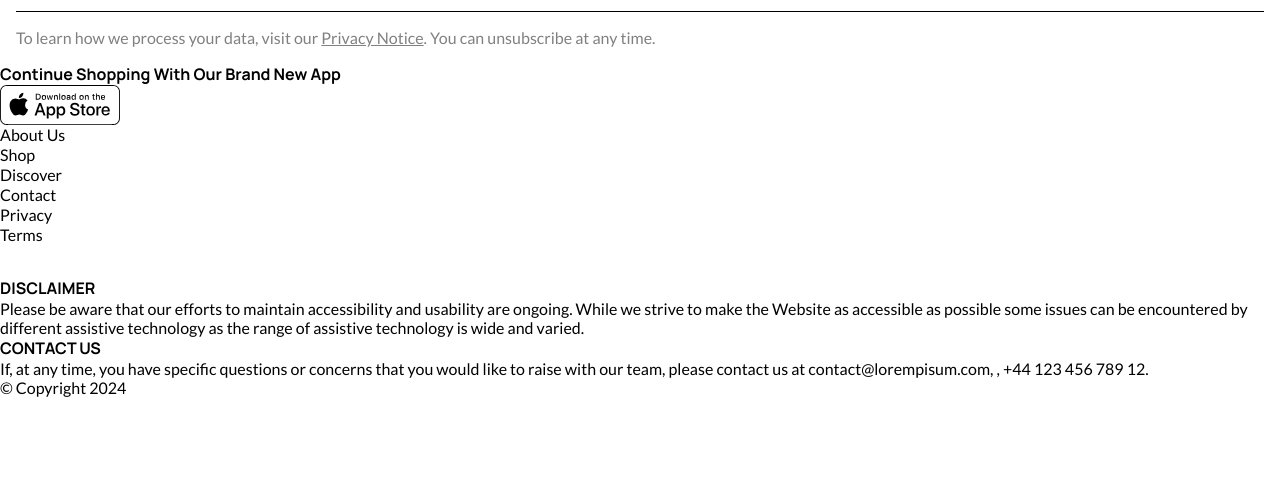
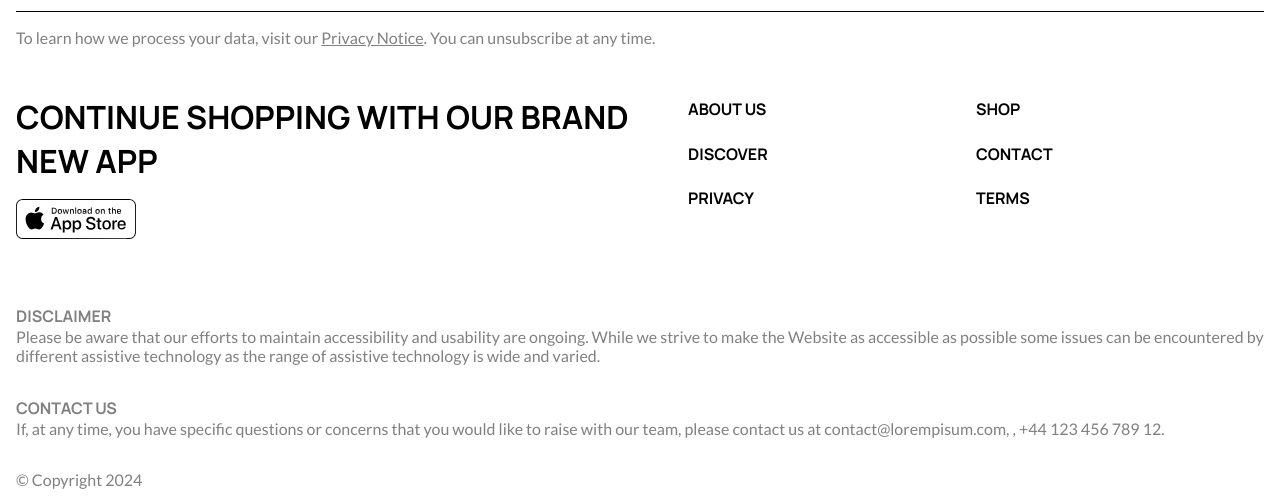
Before and after one commit to dylewskii/shopping-cart, a React (Vite) app: page / in a window 1280 px wide. Shown: the part 1085-1587 px from the top of the page. Before the commit the page ends 1482 px from the top, so only its background shows below. Built offline with nearby package versions, Linux system fonts and the light colour scheme.

Commit message:
style footer at three breakpoints (s, m, l)

```diff
--- a/src/components/footer/Footer.module.css
+++ b/src/components/footer/Footer.module.css
@@ -1,17 +1,123 @@
 footer {
   display: grid;
   grid-template-columns: 1fr 1fr;
+  grid-template-rows: 1fr 0.2fr;
+  padding: 1rem;
 }
 
 .footerTop {
   grid-column: span 2;
+  grid-row: 1;
+  display: grid;
+  grid-template-columns: 1fr 1fr;
+  align-items: start;
   margin-bottom: 2rem;
+}
+
+.appBox {
+  grid-column: span 2;
+  grid-row: 1;
+  display: flex;
+  justify-content: center;
+  align-items: center;
+  text-align: start;
+  padding: 1rem 0;
+}
+
+.appBox h5 {
+  font-size: 2rem;
+  margin-bottom: 1rem;
+  text-transform: uppercase;
+}
+
+.glossaryBox {
+  grid-column: span 2;
+  grid-row: 2;
+  display: flex;
+  justify-content: flex-start;
+  flex-direction: column;
+  padding: 0.5rem 0;
+}
+
+.glossaryBox ul,
+.glossaryBox li,
+.glossaryBox li a {
+  width: 100%;
+}
+
+.glossaryBox li a {
+  display: block;
+  font-family: "heading-bold";
+  padding: 1.25rem 0;
+  border-top: 1.5px solid var(--clr-black);
+  cursor: pointer;
+  text-transform: uppercase;
+}
+
+.glossaryBox li:last-child a {
+  border-bottom: 1.5px solid var(--clr-black);
 }
 
 .footerBottom {
   grid-column: span 2;
+  grid-row: 2;
+  color: var(--text-tertiary);
+}
+
+.footerBottom > div {
+  margin-bottom: 2rem;
+}
+
+.footerBottom > div:last-child {
+  margin-bottom: 0;
 }
 
 .appBadge {
   cursor: pointer;
+  padding-left: 1rem;
 }
+
+@media (max-width: 490px) {
+  .appBox {
+    text-align: center;
+    flex-direction: column;
+  }
+}
+
+@media (min-width: 600px) {
+  .appBox {
+    align-items: center;
+  }
+
+  .appBox {
+    grid-column: 1;
+    grid-row: 1;
+    display: flex;
+    flex-direction: column;
+    align-items: flex-start;
+  }
+
+  .appBadge {
+    grid-column: 1;
+    grid-row: 2;
+    padding-left: 0;
+  }
+
+  .glossaryBox {
+    grid-column: 2;
+    grid-row: span 2;
+    padding-left: 3rem;
+  }
+
+  .glossaryBox ul {
+    display: grid;
+    grid-template-columns: 1fr 1fr;
+    grid-template-rows: repeat(4, 1fr);
+  }
+
+  .glossaryBox li a,
+  .glossaryBox li:last-child a {
+    border: none;
+    padding: 0.7rem 0;
+  }
+}
```
